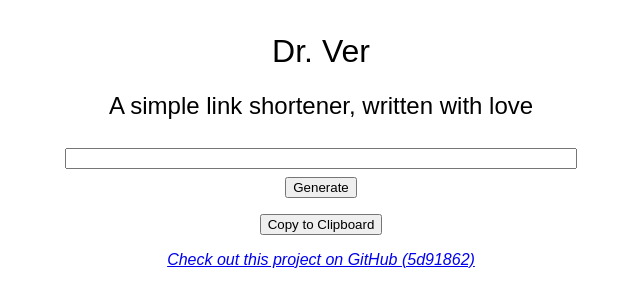
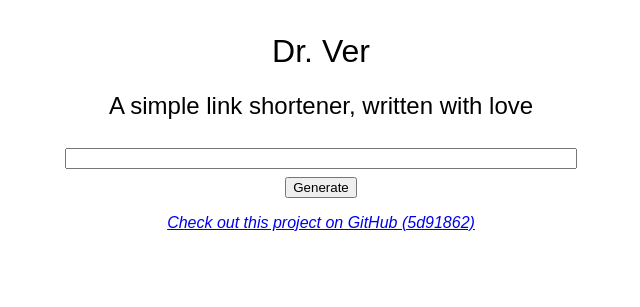
Before and after one commit to galenguyer/dr-ver, a Python web app: template dr-ver/templates/index.html in a window 1280 px wide. Shown: the top 307 px of the page, without its empty margins (319-959 px from the left). Run offline with Jinja, Linux system fonts and the light colour scheme; the template is opened without the code that fills it, so the values that code supplies are empty.

Commit message:
Hide copy button until clicked

```diff
--- a/dr-ver/templates/index.html
+++ b/dr-ver/templates/index.html
@@ -41,7 +41,7 @@
             <br>
             <button id="submit" onclick="submit()" value="Generate">Generate</button>
             <p><a id="url"></a></p>
-            <button onclick="copyElementText('url')">Copy to Clipboard</button>
+            <button id="copy" style="display: none;" onclick="copyElementText('url')">Copy to Clipboard</button>
             <script>
                 function submit() {
                     const _data = {
@@ -56,6 +56,7 @@
                     .then(response => response.json())
                     .then(json => {
                         document.getElementById("url").textContent = window.location.origin + "/" + json.key;
+                        document.getElementById("copy").style.display = "";
                         //document.getElementById("url").setAttribute("href", window.location.origin + "/" + json.key);
                     })
                     .catch(err => console.log(err));
```
